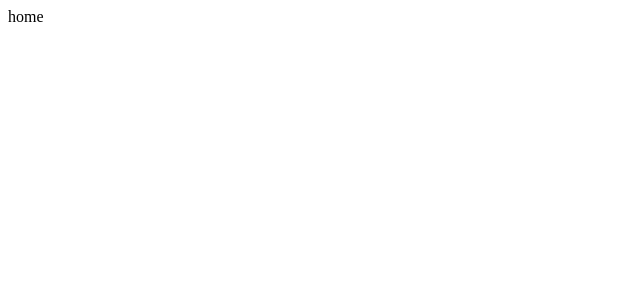
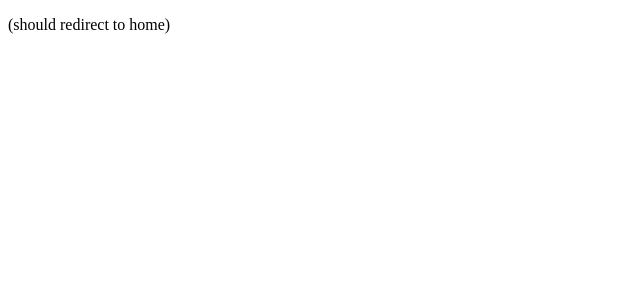
Before and after one commit to robertjshirts/ratioed, a Nuxt app in the folder frontend/: page / in a window 1280 px wide. Shown: the top 300 px of the page, without its empty margins (0-640 px from the left). Built offline with nearby package versions, Linux system fonts and the light colour scheme.

Commit message:
add home page redirection

```diff
--- /dev/null
+++ b/frontend/pages/[userid]/index.vue
@@ -0,0 +1 @@
+<template><p>user home page</p></template>
--- /dev/null
+++ b/frontend/pages/home.vue
@@ -0,0 +1 @@
+<template><p>home</p></template>
--- a/frontend/pages/index.vue
+++ b/frontend/pages/index.vue
@@ -1 +1,5 @@
-<template>home</template>
+<script setup lang="ts">
+await navigateTo('/home');
+</script>
+
+<template><p>(should redirect to home)</p></template>
```
